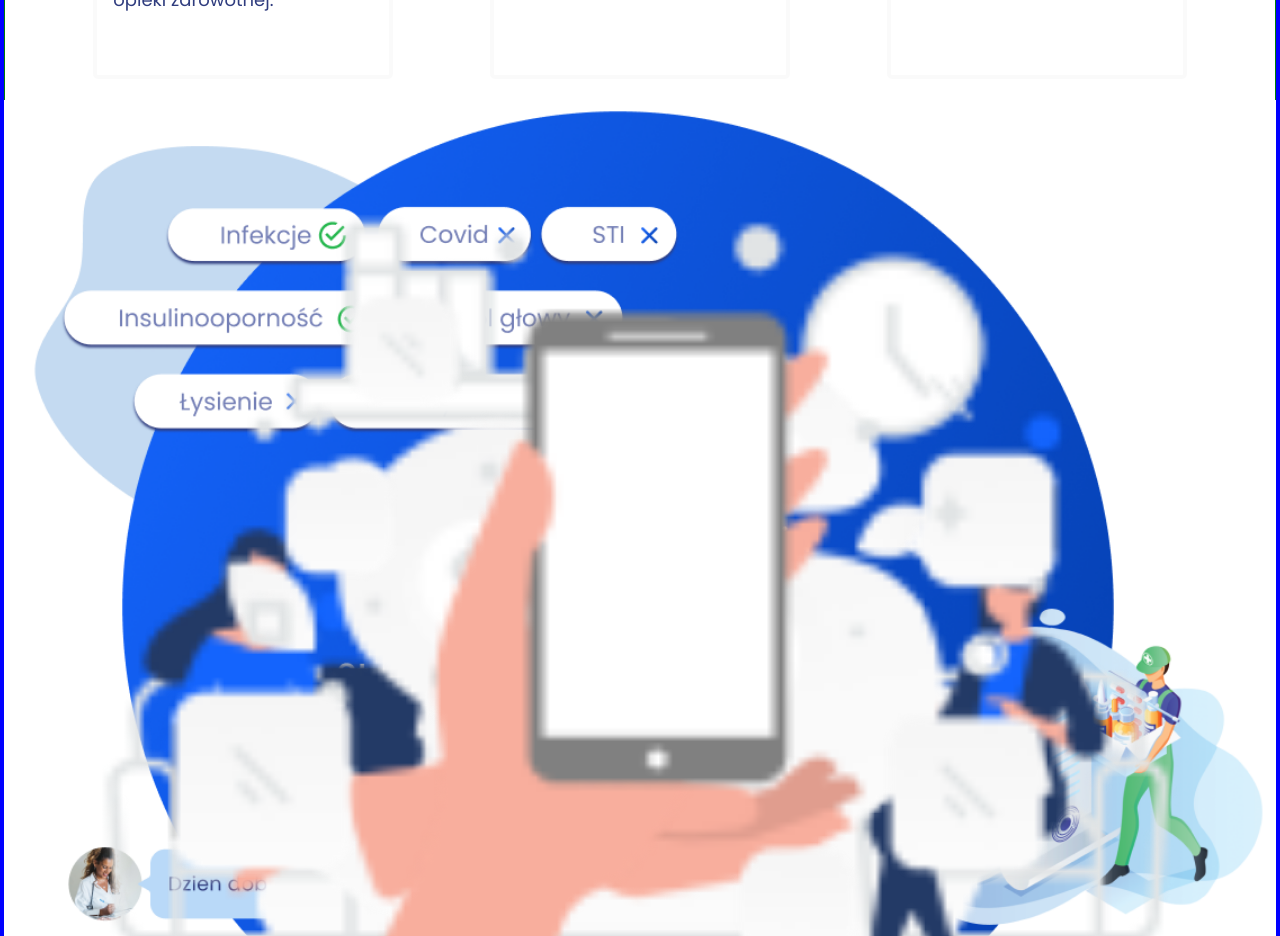
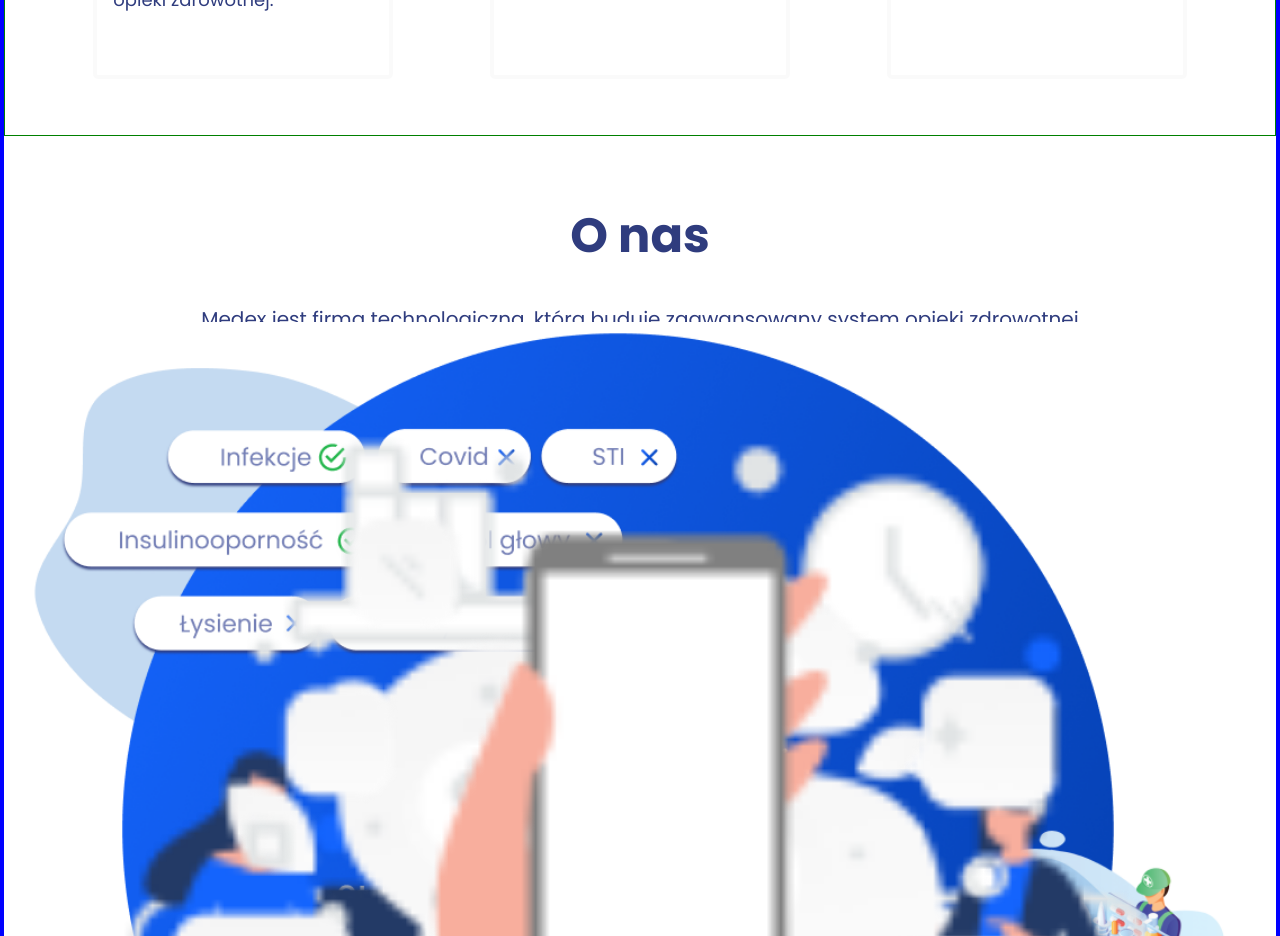
Before and after one commit to arjamizo/medex-langing-page, a Next.js app: page / in a window 1280 px wide. Shown: the part 1560-2496 px from the top of the page. Built offline with nearby package versions, Linux system fonts and the light colour scheme.

Commit message:
feat: AboutUs component

```diff
--- /dev/null
+++ b/components/AboutUs.tsx
@@ -0,0 +1,22 @@
+import React from "react";
+import styles from "../styles/AboutUs.module.css";
+
+export default function AboutUs() {
+	return (
+		<div className={styles.globalAboutUs}>
+			<h2>O nas</h2>
+			<div className={styles.subTitle}>
+				Medex jest firmą technologiczną, która buduje zaawansowany
+				system opieki zdrowotnej łącząc wstepne diagnozowanie, usługi
+				farmaceutyczne oraz stały kontakt z lekarzem aby zapewnić
+				wysokej jakości i przystepną cenowo opiekę medyczną.
+			</div>
+			<div className={styles.subTitle}>
+				Zespół Medex tworzą specjaliści z dziedziny medycyny,
+				technologii, biznesu i prawa, każdego dnia decydując, jak
+				sprawić, by medycyna była bardziej dostępna i skuteczna dla
+				wszystkich.
+			</div>
+		</div>
+	);
+}
--- a/pages/index.tsx
+++ b/pages/index.tsx
@@ -10,6 +10,7 @@ import type { NextPage } from "next";
 import ReachOurPatients from "../components/ReachOurPatients";
 import OurValues from "../components/OurValues";
 import WriteToUs from "../components/WriteToUs";
+import AboutUs from "../components/AboutUs";
 const Home: NextPage = () => {
 	return (
 		<div className={styles.container}>
@@ -23,6 +24,7 @@ const Home: NextPage = () => {
 				<TopHeader />
 				<ReachOurPatients />
 				<OurValues />
+				<AboutUs />
 				<WriteToUs />
 				<FAQ />
 				<footer>
--- /dev/null
+++ b/styles/AboutUs.module.css
@@ -0,0 +1,30 @@
+.globalAboutUs {
+	padding: 3rem;
+	text-align: center;
+	color: #2f3c7e;
+}
+
+.globalAboutUs h2 {
+	font-size: 48px;
+	margin: 1rem;
+}
+
+.subTitle {
+	font-weight: 400;
+	font-size: 20px;
+	text-align: center;
+	padding: 1rem;
+	max-width: 80%;
+	margin: auto;
+}
+
+@media (max-width: 768px) {
+	/* tablet */
+	.globalAboutUs {
+		padding: 0px;
+	}
+
+	.subTitle {
+		padding: 0px 0px 2rem 0px;
+	}
+}
--- a/styles/Footer.module.css
+++ b/styles/Footer.module.css
@@ -127,7 +127,7 @@
 }
 
 @media (max-width: 425px) {
-	/* tablet */
+	/* mobile */
 	.globalFooter h2 {
 		font-size: 4rem;
 		padding: 0px;
```
